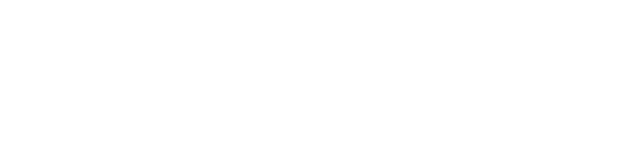
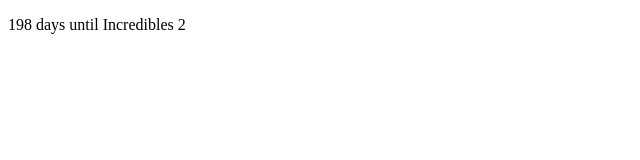
Before and after one commit to ATornMeniscus/desktop, a plain HTML site: page index.html in a window 1280 px wide. Shown: the whole page, without its empty margins (0-640 px from the left). Drawn offline with Linux system fonts and the light colour scheme.

Commit message:
added paragraph

```diff
--- a/index.html
+++ b/index.html
@@ -4,7 +4,7 @@
 <meta charset="UTF-8">
 <title>index.html</title>
 </head>
-
 <body>
+<p>198 days until Incredibles 2</p>
 </body>
 </html>
```
